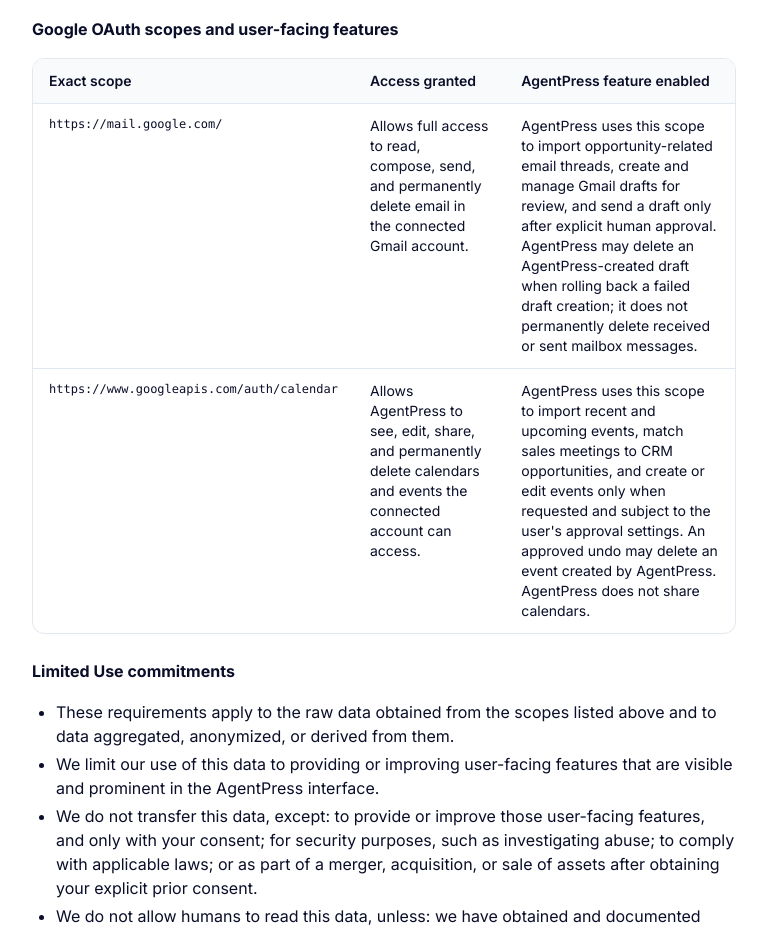
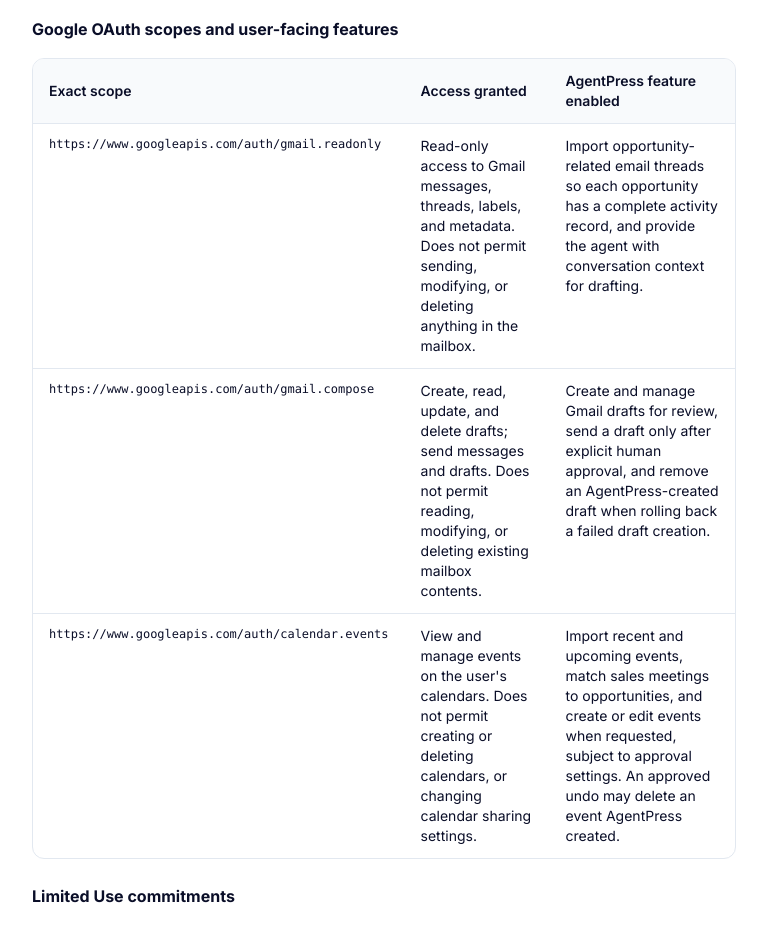
Before and after one commit to andywalters47/agentpress-website, a Next.js app: page /privacy in a window 1280 px wide. Shown: the part 1044-1972 px from the top of the page, without its empty margins (256-1023 px from the left). Built offline with nearby package versions, Linux system fonts and the light colour scheme.

Commit message:
Narrow Google API privacy disclosures

```diff
--- a/src/app/privacy/page.tsx
+++ b/src/app/privacy/page.tsx
@@ -8,7 +8,7 @@
   return (
     <div className="max-w-3xl mx-auto px-4 sm:px-6 lg:px-8 py-20">
       <h1 className="text-4xl font-bold tracking-tight text-ap-dark-blue mb-2">AgentPress Privacy Policy</h1>
-      <p className="text-sm text-muted-foreground mb-12">Last updated: August 6, 2026</p>
+      <p className="text-sm text-muted-foreground mb-12">Last updated: August 8, 2026</p>
 
       <div className="prose prose-slate max-w-none [&_h2]:text-2xl [&_h2]:font-bold [&_h2]:tracking-tight [&_h2]:text-ap-dark-blue [&_h2]:mt-10 [&_h2]:mb-4 [&_p]:text-muted-foreground [&_p]:leading-relaxed [&_p]:mb-4 [&_ul]:text-muted-foreground [&_ul]:mb-4 [&_ul]:list-disc [&_ul]:pl-6 [&_li]:mb-1">
         <h2>1. Introduction</h2>
@@ -47,14 +47,19 @@
             </thead>
             <tbody className="text-muted-foreground">
               <tr className="align-top">
-                <td className="border-b border-border px-4 py-3 font-mono text-xs text-foreground">https://mail.google.com/</td>
-                <td className="border-b border-border px-4 py-3">Allows full access to read, compose, send, and permanently delete email in the connected Gmail account.</td>
-                <td className="border-b border-border px-4 py-3">AgentPress uses this scope to import opportunity-related email threads, create and manage Gmail drafts for review, and send a draft only after explicit human approval. AgentPress may delete an AgentPress-created draft when rolling back a failed draft creation; it does not permanently delete received or sent mailbox messages.</td>
+                <td className="border-b border-border px-4 py-3 font-mono text-xs text-foreground">https://www.googleapis.com/auth/gmail.readonly</td>
+                <td className="border-b border-border px-4 py-3">Read-only access to Gmail messages, threads, labels, and metadata. Does not permit sending, modifying, or deleting anything in the mailbox.</td>
+                <td className="border-b border-border px-4 py-3">Import opportunity-related email threads so each opportunity has a complete activity record, and provide the agent with conversation context for drafting.</td>
               </tr>
               <tr className="align-top">
-                <td className="px-4 py-3 font-mono text-xs text-foreground">https://www.googleapis.com/auth/calendar</td>
-                <td className="px-4 py-3">Allows AgentPress to see, edit, share, and permanently delete calendars and events the connected account can access.</td>
-                <td className="px-4 py-3">AgentPress uses this scope to import recent and upcoming events, match sales meetings to CRM opportunities, and create or edit events only when requested and subject to the user&apos;s approval settings. An approved undo may delete an event created by AgentPress. AgentPress does not share calendars.</td>
+                <td className="border-b border-border px-4 py-3 font-mono text-xs text-foreground">https://www.googleapis.com/auth/gmail.compose</td>
+                <td className="border-b border-border px-4 py-3">Create, read, update, and delete drafts; send messages and drafts. Does not permit reading, modifying, or deleting existing mailbox contents.</td>
+                <td className="border-b border-border px-4 py-3">Create and manage Gmail drafts for review, send a draft only after explicit human approval, and remove an AgentPress-created draft when rolling back a failed draft creation.</td>
+              </tr>
+              <tr className="align-top">
+                <td className="px-4 py-3 font-mono text-xs text-foreground">https://www.googleapis.com/auth/calendar.events</td>
+                <td className="px-4 py-3">View and manage events on the user&apos;s calendars. Does not permit creating or deleting calendars, or changing calendar sharing settings.</td>
+                <td className="px-4 py-3">Import recent and upcoming events, match sales meetings to opportunities, and create or edit events when requested, subject to approval settings. An approved undo may delete an event AgentPress created.</td>
               </tr>
             </tbody>
           </table>
@@ -142,7 +147,7 @@
 
         <h2>13. Contact Us</h2>
         <p>
-          If you have questions about this Privacy Policy, please contact us at <a href="mailto:managementalerts@agent.press" className="text-ap-blue hover:underline">managementalerts@agent.press</a>.
+          If you have questions about this Privacy Policy, including requests to delete Google user data, please contact us at <a href="mailto:privacy@agent.press" className="text-ap-blue hover:underline">privacy@agent.press</a>.
         </p>
       </div>
     </div>
```
